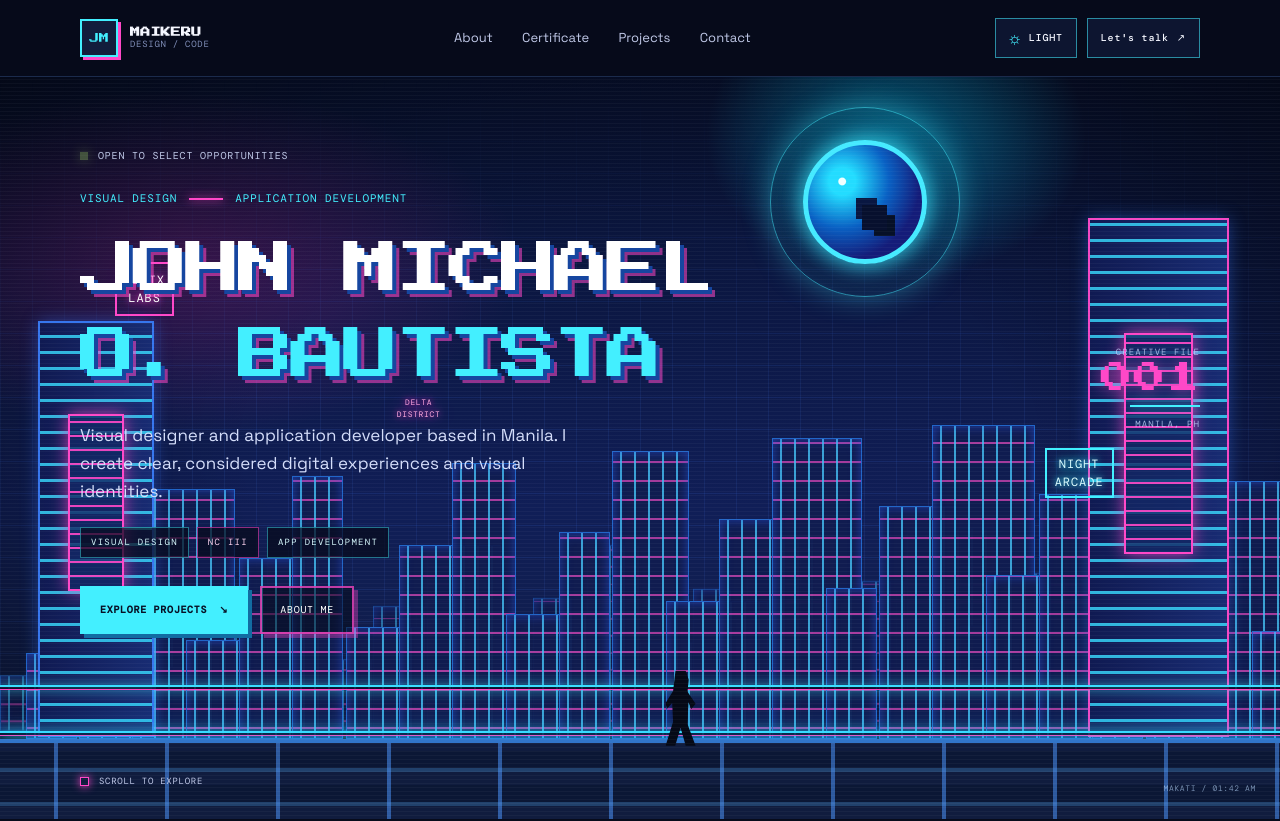
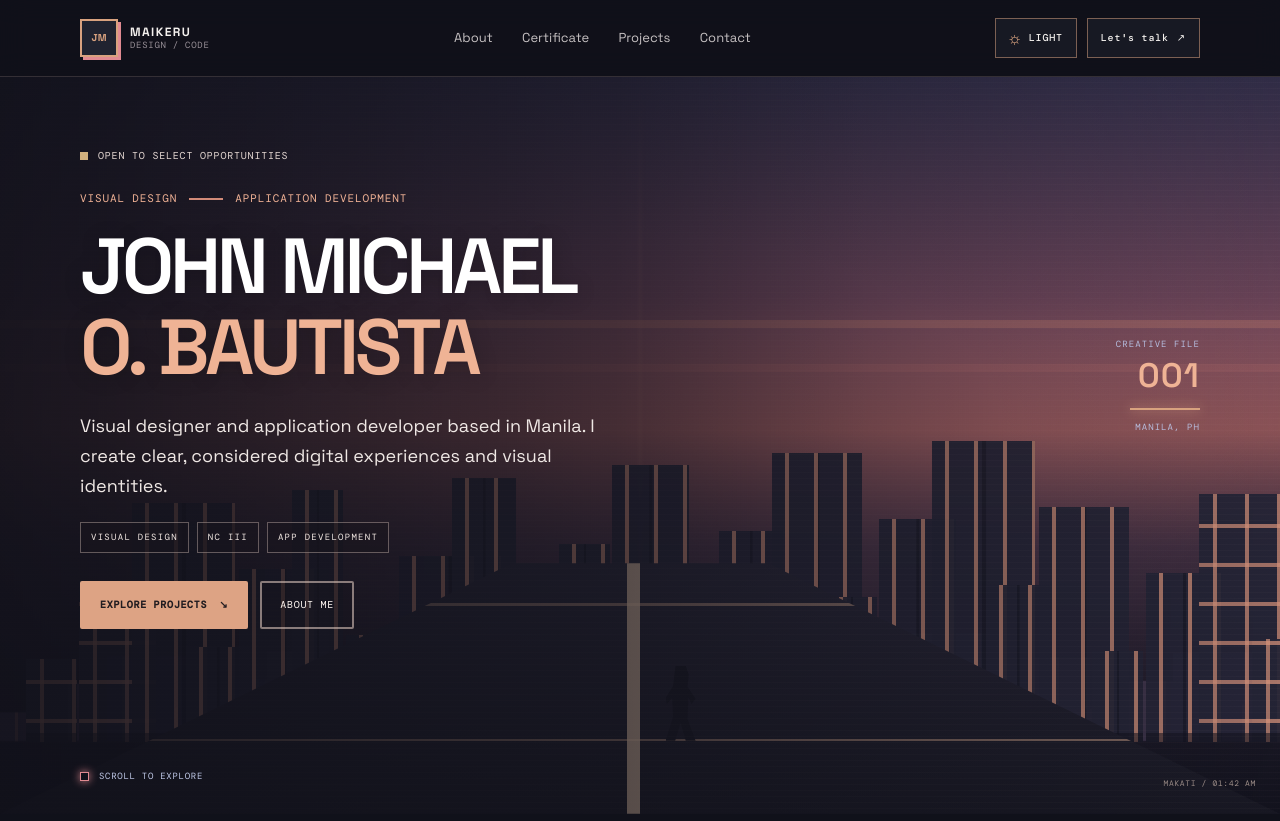
Before and after one commit to johnmichael223344-rgb/portfolio-site, a React (Vite) app: page / in a window 1280 px wide. Shown: the top 821 px of the page. Built offline with nearby package versions, Linux system fonts and the light colour scheme; the HTML template or start-up script is replaced by a standard one.

Commit message:
Restyle portfolio with formal dusk pixel city aesthetic

```diff
--- a/src/index.css
+++ b/src/index.css
@@ -1,21 +1,21 @@
-@import url("https://fonts.googleapis.com/css2?family=DM+Mono:wght@400;500&family=Press+Start+2P&family=Space+Grotesk:wght@400;500;600;700&display=swap");
+@import url("https://fonts.googleapis.com/css2?family=DM+Mono:wght@400;500&family=Space+Grotesk:wght@400;500;600;700&display=swap");
 @import "tailwindcss";
 
 :root {
   color-scheme: dark;
-  --bg: #070b1b;
-  --surface: #0d1530;
-  --surface-raised: #121d3d;
-  --ink: #f5f7ff;
-  --ink-soft: #c0c9e8;
-  --ink-muted: #8190ba;
-  --cyan: #43efff;
-  --pink: #ff48c8;
-  --violet: #8b72ff;
-  --lime: #c0ff72;
-  --border: rgba(99, 158, 255, 0.22);
-  --border-strong: rgba(67, 239, 255, 0.55);
-  --shadow: 5px 5px 0 rgba(67, 239, 255, 0.15);
+  --bg: #10111a;
+  --surface: #171923;
+  --surface-raised: #202330;
+  --ink: #f3f0ed;
+  --ink-soft: #c6c1c2;
+  --ink-muted: #9a9299;
+  --cyan: #d8a27f;
+  --pink: #e18a91;
+  --violet: #a78ba6;
+  --lime: #c9ab77;
+  --border: rgba(221, 193, 181, 0.18);
+  --border-strong: rgba(216, 162, 127, 0.52);
+  --shadow: 0 16px 45px rgba(0, 0, 0, 0.18);
 }
 
 :root[data-theme="light"] {
@@ -83,11 +83,11 @@ a { color: inherit; }
   background: var(--surface-raised);
   box-shadow: 3px 3px 0 var(--pink);
   color: var(--cyan);
-  font-family: "Press Start 2P", monospace;
+  font-family: "Space Grotesk", system-ui, sans-serif;
   font-size: 10px;
 }
 .brand-copy { display: grid; gap: 1px; line-height: 1.2; }
-.brand-copy strong { font-family: "Press Start 2P", monospace; font-size: 10px; letter-spacing: .02em; }
+.brand-copy strong { font-family: "Space Grotesk", system-ui, sans-serif; font-size: 10px; letter-spacing: .02em; }
 .brand-copy small, .micro-label, .hero-kicker, .hero-tags, .hero-availability,
 .theme-toggle, .nav-cta, .section-label, .project-head, .project-type, .project-link,
 .cert-type, .cert-tags, .fact-label, .scroll-cue, .city-caption, .neon-sign, .footer-inner {
@@ -136,7 +136,7 @@ a { color: inherit; }
 .hero h1 {
   margin: 0;
   color: #fff;
-  font-family: "Press Start 2P", monospace;
+  font-family: "Space Grotesk", system-ui, sans-serif;
   font-size: clamp(24px, 5vw, 56px);
   line-height: 1.55;
   letter-spacing: -.06em;
@@ -168,7 +168,7 @@ a { color: inherit; }
 .btn-secondary, .btn-accent { border-color: rgba(255, 72, 200, .75); background: rgba(7, 11, 27, .55); color: #fff; box-shadow: 4px 4px 0 rgba(255, 72, 200, .35); }
 .btn-secondary:hover, .btn-accent:hover { background: rgba(255, 72, 200, .18); }
 .hero-index { display: grid; justify-items: end; gap: 4px; color: rgba(196, 216, 255, .8); font: 9px "DM Mono", monospace; letter-spacing: .12em; }
-.hero-index strong { color: var(--pink); font: 32px "Press Start 2P", monospace; text-shadow: 0 0 16px rgba(255, 72, 200, .7); }
+.hero-index strong { color: var(--pink); font: 32px "Space Grotesk", system-ui, sans-serif; text-shadow: 0 0 16px rgba(255, 72, 200, .7); }
 .hero-index i { width: 70px; height: 2px; margin: 7px 0; background: var(--cyan); box-shadow: 0 0 12px var(--cyan); }
 .scroll-cue { position: absolute; z-index: 3; bottom: 30px; left: max(24px, calc((100vw - 1120px) / 2)); display: flex; align-items: center; gap: 10px; color: #c0c9e8; font-size: 9px; text-decoration: none; }
 .scroll-square { width: 9px; height: 9px; border: 1px solid var(--pink); box-shadow: 0 0 8px var(--pink); }
@@ -221,7 +221,7 @@ a { color: inherit; }
 .cert-star { font-size: 38px; line-height: 1; text-shadow: 0 0 14px var(--cyan); }
 .cert-badge small { margin-top: 8px; font: 8px "DM Mono", monospace; letter-spacing: .1em; }
 .cert-type { color: var(--pink); font-size: 9px; }
-.cert-body h2 { margin: 8px 0 10px; font-family: "Press Start 2P", monospace; font-size: clamp(13px, 2vw, 18px); line-height: 1.7; }
+.cert-body h2 { margin: 8px 0 10px; font-family: "Space Grotesk", system-ui, sans-serif; font-size: clamp(13px, 2vw, 18px); line-height: 1.7; }
 .cert-body > p { max-width: 660px; margin: 0; color: var(--ink-soft); font-size: 14px; }
 .cert-tags { display: flex; flex-wrap: wrap; gap: 8px; margin-top: 18px; }
 .cert-tags span { border: 1px solid var(--border-strong); color: var(--ink-soft); font-size: 8px; padding: 6px 9px; }
@@ -250,7 +250,7 @@ a { color: inherit; }
 .v-2 span:nth-child(2) { right: 20%; width: 28%; height: 78%; border-color: var(--cyan); }
 .v-2 span:nth-child(3) { top: 24%; left: 47%; width: 13%; border-radius: 0; background: var(--pink); box-shadow: 0 0 20px var(--pink); }
 .project-type { color: var(--pink); font-size: 8px; }
-.project-card h3 { margin: 8px 0 6px; font-family: "Press Start 2P", monospace; font-size: 13px; line-height: 1.8; }
+.project-card h3 { margin: 8px 0 6px; font-family: "Space Grotesk", system-ui, sans-serif; font-size: 13px; line-height: 1.8; }
 .project-card > p { min-height: 48px; margin: 0; color: var(--ink-soft); font-size: 13px; }
 .project-link { display: inline-flex; gap: 8px; margin-top: 18px; color: var(--cyan); font-size: 8px; }
 .project-link span { color: var(--pink); }
@@ -262,7 +262,7 @@ a { color: inherit; }
 .contact-card::after { right: 8%; bottom: -42px; border-color: var(--pink); }
 .contact-spark { margin-bottom: 8px; color: var(--cyan); font-size: 28px; text-shadow: 0 0 14px var(--cyan); }
 .contact-card .micro-label { margin-bottom: 12px; }
-.contact-card h2 { max-width: 780px; margin: 0 auto; font-family: "Press Start 2P", monospace; font-size: clamp(17px, 3.2vw, 30px); line-height: 1.7; }
+.contact-card h2 { max-width: 780px; margin: 0 auto; font-family: "Space Grotesk", system-ui, sans-serif; font-size: clamp(17px, 3.2vw, 30px); line-height: 1.7; }
 .contact-card > p:not(.micro-label) { max-width: 560px; margin: 14px auto 24px; color: var(--ink-soft); }
 .contact-actions { justify-content: center; }
 footer { border-top: 1px solid var(--border); padding-block: 24px 34px; }
@@ -334,3 +334,116 @@ footer { border-top: 1px solid var(--border); padding-block: 24px 34px; }
 @media (prefers-reduced-motion: reduce) {
   *, *::before, *::after { scroll-behavior: auto !important; animation: none !important; transition-duration: .01ms !important; }
 }
+
+/* Formal editorial palette and dusk pixel city */
+:root[data-theme="light"] {
+  --bg: #f4f0ed;
+  --surface: #fffdfa;
+  --surface-raised: #eee6e1;
+  --ink: #27252a;
+  --ink-soft: #514b50;
+  --ink-muted: #777076;
+  --cyan: #996b51;
+  --pink: #a7505e;
+  --violet: #735f72;
+  --lime: #846636;
+  --border: rgba(68, 48, 48, 0.15);
+  --border-strong: rgba(153, 107, 81, 0.48);
+  --shadow: 0 16px 45px rgba(70, 42, 42, 0.08);
+}
+:root { --shadow: 0 16px 45px rgba(0,0,0,.18); }
+.card { border-radius: 3px; }
+.brand-mark { font-family: "Space Grotesk", system-ui, sans-serif; font-weight: 700; }
+.brand-copy strong { font-family: "Space Grotesk", system-ui, sans-serif; font-size: 12px; letter-spacing: .12em; }
+.hero { background: #191925; }
+.hero::after {
+  position: absolute; z-index: 0; inset: 0; pointer-events: none; content: "";
+  background: linear-gradient(90deg, rgba(17,17,26,.88) 0%, rgba(17,17,26,.62) 48%, rgba(17,17,26,.08) 100%);
+}
+:root[data-theme="light"] .hero::after {
+  background: linear-gradient(90deg, rgba(35,29,36,.78) 0%, rgba(35,29,36,.48) 48%, rgba(35,29,36,.05) 100%);
+}
+.hero h1 { font-family: "Space Grotesk", system-ui, sans-serif; font-size: clamp(42px, 7vw, 78px); font-weight: 600; line-height: 1.05; letter-spacing: -.055em; text-shadow: 0 2px 20px rgba(0,0,0,.22); }
+.hero h1 em { color: #efb395; }
+.hero-kicker { color: #f0b295; }
+.hero-kicker i, .section-label::after { background: #d28b79; box-shadow: none; }
+.hero-availability { color: #e4d7d2; }
+.status-dot { background: #d2b17e; box-shadow: none; animation: none; }
+.hero-role { color: #efe8e5; font-size: 18px; }
+.hero-tags span, .hero-tags span:nth-child(2) { border-color: rgba(243,220,209,.35); background: rgba(25,21,29,.5); color: #f3e9e4; }
+.btn { font-family: "DM Mono", monospace; border-radius: 2px; }
+.btn-primary { border-color: #dda384; background: #dda384; box-shadow: none; color: #211c20; }
+.btn-secondary, .btn-accent { border-color: rgba(243,220,209,.52); background: rgba(25,21,29,.25); box-shadow: none; color: #fff7f2; }
+.hero-index strong { font: 600 34px "Space Grotesk", system-ui, sans-serif; color: #efb395; text-shadow: none; }
+.city-scene {
+  background:
+    linear-gradient(180deg, rgba(25,20,41,.08) 0%, rgba(41,29,50,.08) 35%, rgba(24,22,37,.5) 73%, #171722 100%),
+    linear-gradient(180deg, #484266 0%, #8c586f 30%, #d77c7a 48%, #704c62 64%, #252538 100%);
+}
+.city-scene::before {
+  background:
+    linear-gradient(180deg, transparent 0 33%, rgba(249,159,133,.45) 33% 34%, transparent 34% 39%, rgba(239,138,130,.23) 39% 40%, transparent 40%),
+    linear-gradient(90deg, transparent 0 49.7%, rgba(247,179,148,.12) 50%, transparent 50.3%);
+  opacity: .72;
+  mask-image: linear-gradient(180deg, transparent, #000 25%, #000);
+}
+.city-scene::after {
+  background: repeating-linear-gradient(0deg, transparent 0 5px, rgba(255,221,205,.025) 5px 6px);
+}
+.city-scanlines { background: linear-gradient(90deg, rgba(19,18,30,.48), transparent 68%), radial-gradient(ellipse at center, transparent 40%, rgba(10,10,20,.3) 100%); }
+.planet-orbit, .neon-sign { display: none; }
+.skyline { height: 56%; bottom: 72px; }
+.skyline-back { height: 31%; bottom: 72px; opacity: .7; }
+.skyline-back .building {
+  border: 0;
+  background-color: #51445f;
+  background-image: repeating-linear-gradient(90deg, transparent 0 15px, rgba(250,170,142,.55) 15px 18px, transparent 18px 28px);
+  box-shadow: none;
+  opacity: .75;
+}
+.skyline-front .building {
+  border: 0;
+  background-color: #262638;
+  background-image: repeating-linear-gradient(90deg, transparent 0 13px, rgba(239,162,133,.76) 13px 17px, transparent 17px 29px), linear-gradient(90deg, transparent 48%, rgba(13,14,24,.46) 49% 52%, transparent 53%);
+  box-shadow: inset 0 -9px rgba(18,18,28,.55);
+  opacity: .94;
+  animation: none;
+}
+.skyline-front .building:nth-child(1), .skyline-front .building:nth-child(2),
+.skyline-front .building:nth-child(23), .skyline-front .building:nth-child(24) {
+  background-image: repeating-linear-gradient(0deg, transparent 0 19px, rgba(239,162,133,.7) 19px 23px, transparent 23px 39px), repeating-linear-gradient(90deg, transparent 0 14px, rgba(239,162,133,.7) 14px 18px, transparent 18px 32px);
+}
+.sky-rail { display: none; }
+.tower { display: none; }
+.hero-silhouette { background: #171722; filter: none; }
+.walkway {
+  z-index: 3;
+  height: 34%;
+  border: 0;
+  clip-path: polygon(40% 0, 60% 0, 100% 100%, 0 100%);
+  background:
+    repeating-linear-gradient(90deg, transparent 0 49%, rgba(243,208,176,.78) 49% 50%, transparent 50% 100%),
+    repeating-linear-gradient(0deg, transparent 0 29%, rgba(239,188,155,.48) 29% 30%, transparent 30% 54%),
+    linear-gradient(180deg, #292738 0%, #181823 100%);
+  box-shadow: none;
+}
+.city-caption { color: rgba(248,222,207,.68); }
+.section-label, .micro-label, .cert-type, .project-type, .project-link { color: var(--cyan); }
+.cert-body h2, .project-card h3, .contact-card h2 { font-family: "Space Grotesk", system-ui, sans-serif; letter-spacing: -.025em; line-height: 1.25; }
+.cert-body h2 { font-size: clamp(24px, 3vw, 34px); }
+.project-card h3 { font-size: 22px; line-height: 1.3; }
+.contact-card h2 { font-size: clamp(30px, 4vw, 48px); font-weight: 500; }
+.cert-badge { border-radius: 2px; }
+.project-visual { border-radius: 2px; }
+.project-visual::before { opacity: .34; }
+.project-visual span:nth-child(1), .project-visual span:nth-child(2) { box-shadow: none; }
+.project-visual span:nth-child(3) { box-shadow: inset 0 0 14px var(--pink); }
+:focus-visible { outline-color: var(--pink); }
+@media (max-width: 620px) {
+  .hero { min-height: 700px; min-height: min(760px, calc(100svh - 66px)); }
+  .hero-copy { margin: 0; border: 0; background: linear-gradient(90deg, rgba(20,18,28,.82), rgba(20,18,28,.48) 84%, transparent); padding: 18px 12px 24px; }
+  .hero h1 { font-size: clamp(39px, 10vw, 55px); }
+  .walkway { height: 26%; }
+  .skyline { height: 39%; }
+  .skyline-back { height: 23%; }
+}
```
